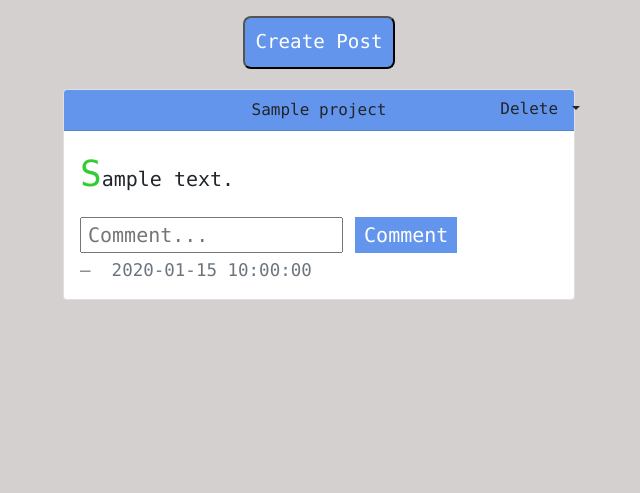
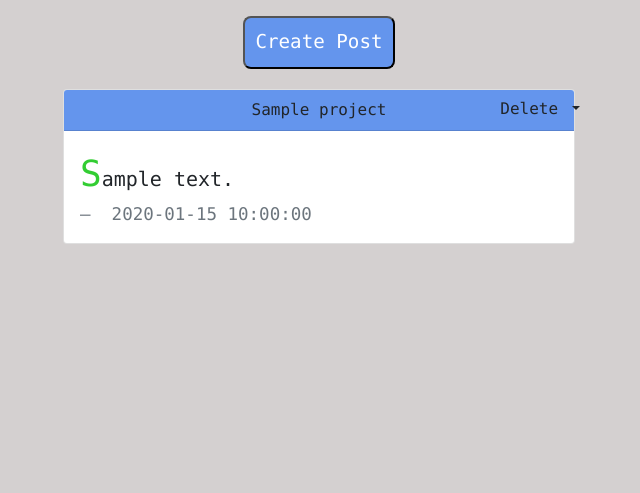
Before and after one commit to SuperBoingBoing/flask-blog-project, a Flask app: page / in a window 1280 px wide. Shown: the part 56-549 px from the top of the page, without its empty margins (321-961 px from the left). Run offline with Flask 3, Linux system fonts and the light colour scheme; tables that the repository leaves empty or names only in its code hold one stand-in row (values such as "Sample post").

Commit message:
Update home.html

```diff
--- a/website/templates/home.html
+++ b/website/templates/home.html
@@ -32,13 +32,7 @@
         <div class="card-body">
             <blockquote class="blockquote mb-0">
                 <p> {{ result.post_text }} </p>
-                {% for comment in comments %}
-                    <div> {{comment.text}} </div>
-                {% endfor %}
-                <form action="/create-comment/{{ result.post_id }}" method="post" class="comment-section">
-                    <input type="text" name="comment" id="comment" placeholder="Comment...">
-                    <button type="submit"> Comment </button>
-                </form>
+
                 <footer class="blockquote-footer"> {{ result.post_time }} </footer>
             </blockquote>
         </div>
```
